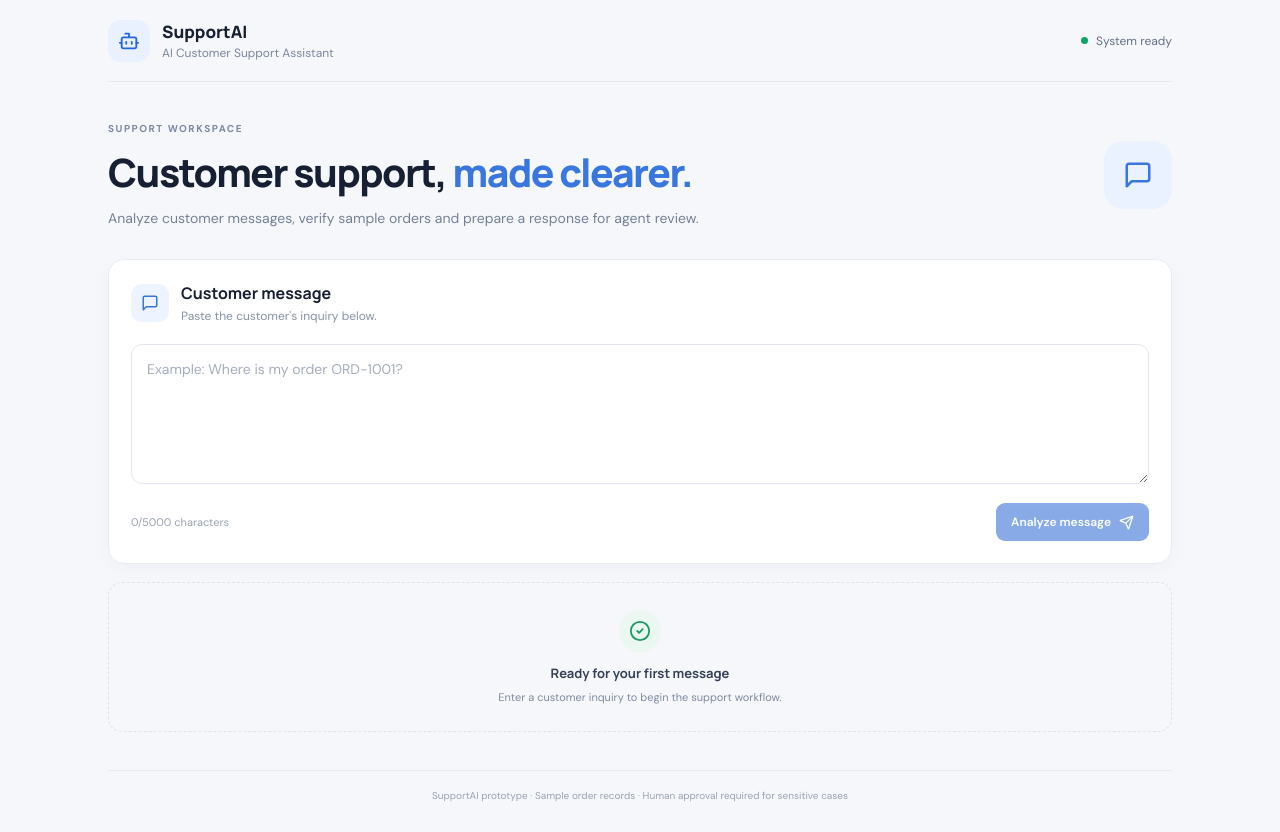
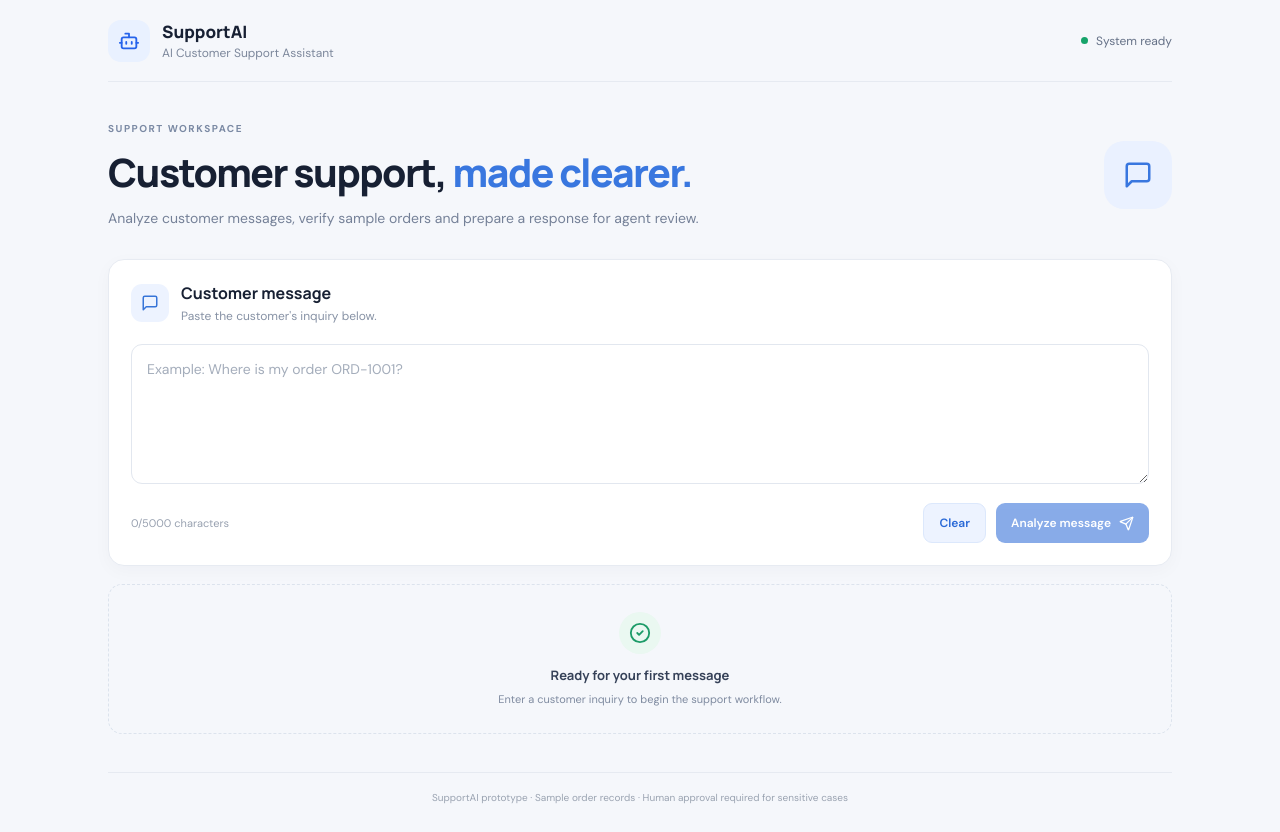
Before and after one commit to mrinmoycontent/ResolveIQ, a React (Vite) app: page / in a window 1280 px wide. Built offline with nearby package versions, Linux system fonts and the light colour scheme.

Commit message:
Update App.tsx

```diff
--- a/App.tsx
+++ b/App.tsx
@@ -83,10 +83,13 @@ export default function App() {
     window.setTimeout(() => setCopied(false), 1500);
   }
 
-  function reset() {
+  function clearConversation() {
+    if (busy) return;
+
     setMessage("");
     setResult(null);
     setError("");
+    setCopied(false);
     setConversationId(newId());
   }
 
@@ -144,10 +147,22 @@ export default function App() {
 
           <div className="input-actions">
             <span>{message.length}/5000 characters</span>
+
+            <div style={{ display: "flex", gap: "10px" }}>
+              <button
+                className="secondary"
+                onClick={clearConversation}
+                disabled={busy || (!message && !result && !error)}
+                type="button"
+              >
+                Clear
+              </button>
+
               <button
                 className="primary"
                 onClick={analyze}
                 disabled={!message.trim() || busy}
+                type="button"
               >
                 {busy ? (
                   <>
@@ -160,6 +175,7 @@ export default function App() {
                   </>
                 )}
               </button>
+            </div>
           </div>
 
           {error && (
@@ -192,11 +208,13 @@ export default function App() {
                 <strong>{result.intent}</strong>
                 <MessageSquare size={18} />
               </article>
+
               <article className="metric">
                 <span>Urgency</span>
                 <strong>{result.urgency}</strong>
                 <AlertTriangle size={18} />
               </article>
+
               <article className="metric">
                 <span>Human review</span>
                 <strong>
@@ -229,18 +247,24 @@ export default function App() {
                   <dl className="order-data">
                     <dt>Order number</dt>
                     <dd>{result.order?.order_number}</dd>
+
                     <dt>Product</dt>
                     <dd>{result.order?.product}</dd>
+
                     <dt>Order status</dt>
                     <dd>{result.order?.order_status}</dd>
+
                     <dt>Payment</dt>
                     <dd>{result.order?.payment_status}</dd>
+
                     <dt>Refund</dt>
                     <dd>{result.order?.refund_status || "Not recorded"}</dd>
+
                     <dt>Tracking</dt>
                     <dd>
                       {result.order?.tracking_number || "Not available"}
                     </dd>
+
                     <dt>Expected delivery</dt>
                     <dd>
                       {result.order?.expected_delivery || "Not provided"}
@@ -268,7 +292,7 @@ export default function App() {
                 </div>
 
                 <div className="response-actions">
-                  <button className="secondary" onClick={copy}>
+                  <button className="secondary" onClick={copy} type="button">
                     <Copy size={15} />
                     {copied ? "Copied!" : "Copy response"}
                   </button>
@@ -295,7 +319,11 @@ export default function App() {
             </div>
 
             <div className="bottom-actions">
-              <button className="text-button" onClick={reset}>
+              <button
+                className="text-button"
+                onClick={clearConversation}
+                type="button"
+              >
                 Start new conversation
               </button>
               <span>Ticket ID: {result.ticketId.slice(0, 8)}</span>
```
Lines whose indentation alone changed are shown as unchanged.
